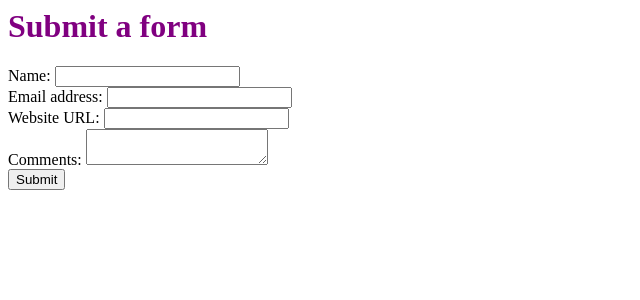
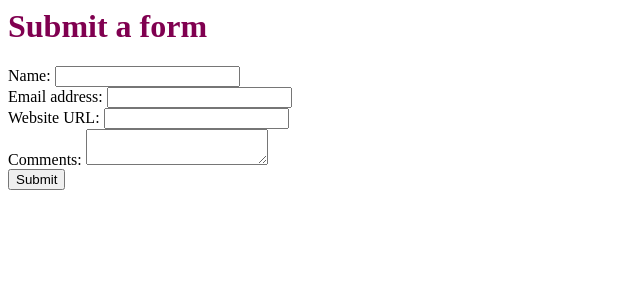
Before and after one commit to grachar/kycdocxs-gh-repo, a Flask app: page /form in a window 1280 px wide. Shown: the top 300 px of the page, without its empty margins (0-640 px from the left). Run offline with Flask 2, Linux system fonts and the light colour scheme.

Commit message:
Change in colour

```diff
--- a/static/style.css
+++ b/static/style.css
@@ -1,3 +1,3 @@
 .pagetitle {
-    color: #800080;
+    color: #800050;
 }
```
